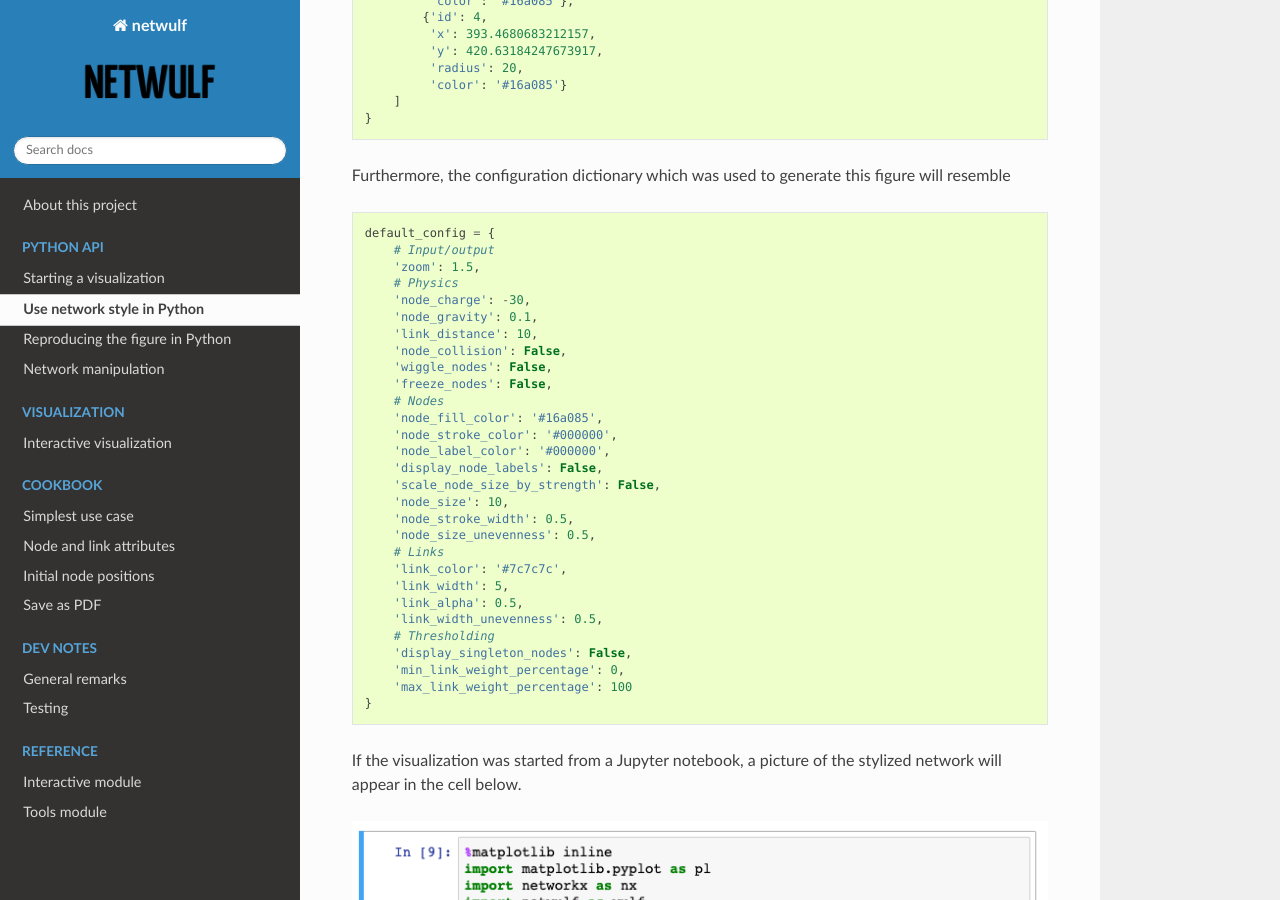
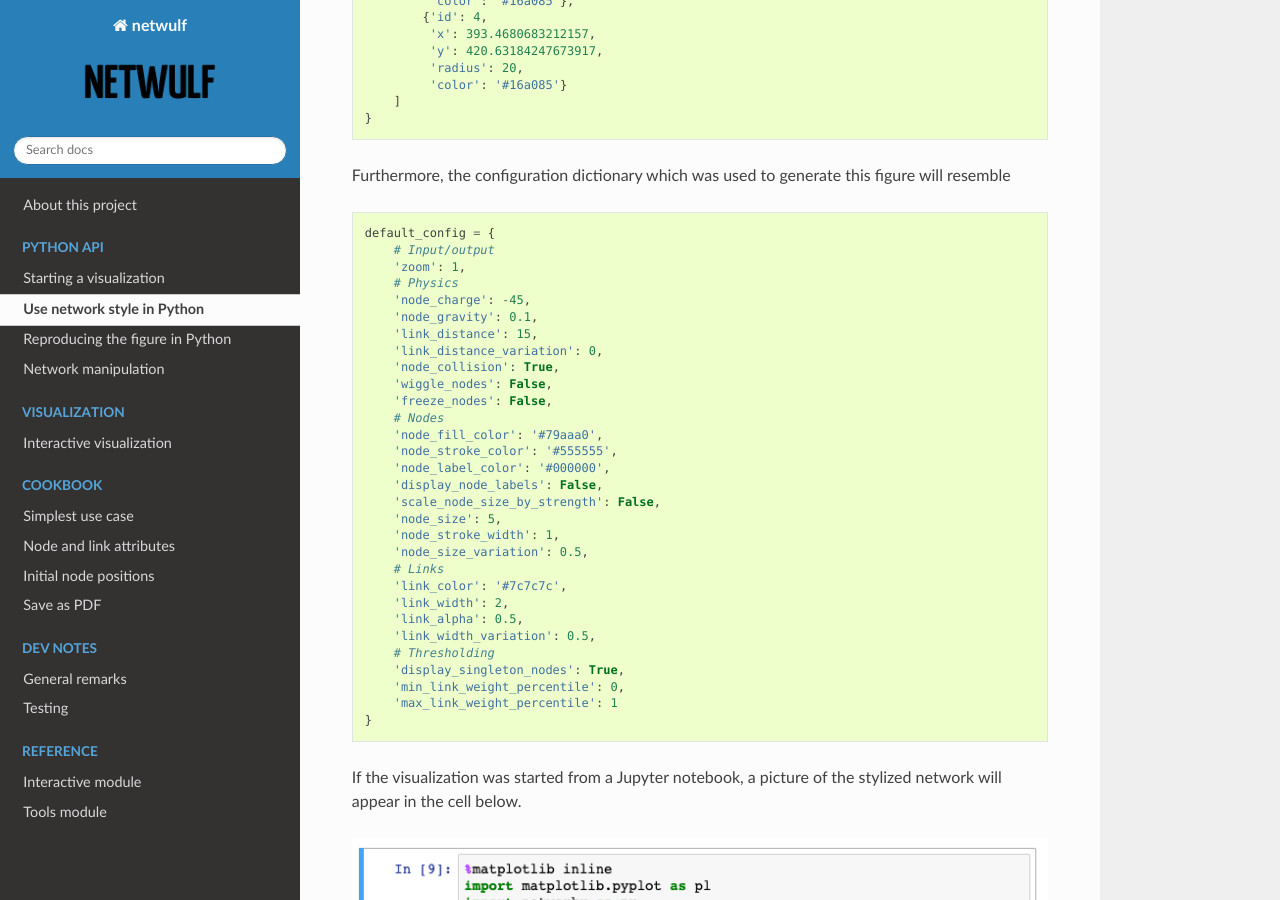
Before and after one commit to benmaier/netwulf, a Sphinx documentation site: the page built from docs/python_api/post_back.rst, in a window 1280 px wide and 900 px high, scrolled down 1557 px. Built offline with Sphinx 7.4.7 and the Read the Docs theme 2.0.0, drawn with Linux system fonts in a browser that asks for light colours.

Commit message:
adapted docs

```diff
--- a/docs/python_api/post_back.rst
+++ b/docs/python_api/post_back.rst
@@ -87,32 +87,33 @@ which was used to generate this figure will resemble
 
     default_config = {
         # Input/output
-        'zoom': 1.5,
+        'zoom': 1,
         # Physics
-        'node_charge': -30,
+        'node_charge': -45,
         'node_gravity': 0.1,
-        'link_distance': 10,
-        'node_collision': False,
+        'link_distance': 15,
+        'link_distance_variation': 0,
+        'node_collision': True,
         'wiggle_nodes': False,
         'freeze_nodes': False,
         # Nodes
-        'node_fill_color': '#16a085',
-        'node_stroke_color': '#000000',
+        'node_fill_color': '#79aaa0',
+        'node_stroke_color': '#555555',
         'node_label_color': '#000000',
         'display_node_labels': False,
         'scale_node_size_by_strength': False,
-        'node_size': 10,
-        'node_stroke_width': 0.5,
-        'node_size_unevenness': 0.5,
+        'node_size': 5,
+        'node_stroke_width': 1,
+        'node_size_variation': 0.5,
         # Links
         'link_color': '#7c7c7c',
-        'link_width': 5,
+        'link_width': 2,
         'link_alpha': 0.5,
-        'link_width_unevenness': 0.5,
+        'link_width_variation': 0.5,
         # Thresholding
-        'display_singleton_nodes': False,
-        'min_link_weight_percentage': 0,
-        'max_link_weight_percentage': 100
+        'display_singleton_nodes': True,
+        'min_link_weight_percentile': 0,
+        'max_link_weight_percentile': 1
     }
 
 If the visualization was started from a Jupyter notebook, a picture of the stylized
```
Also changed, not shown: docs/dev_notes/testing.rst (+30 -1 lines), docs/dev_notes/img/test_config.png (added), docs/dev_notes/img/test_matplotlib.png, 1 other file.
